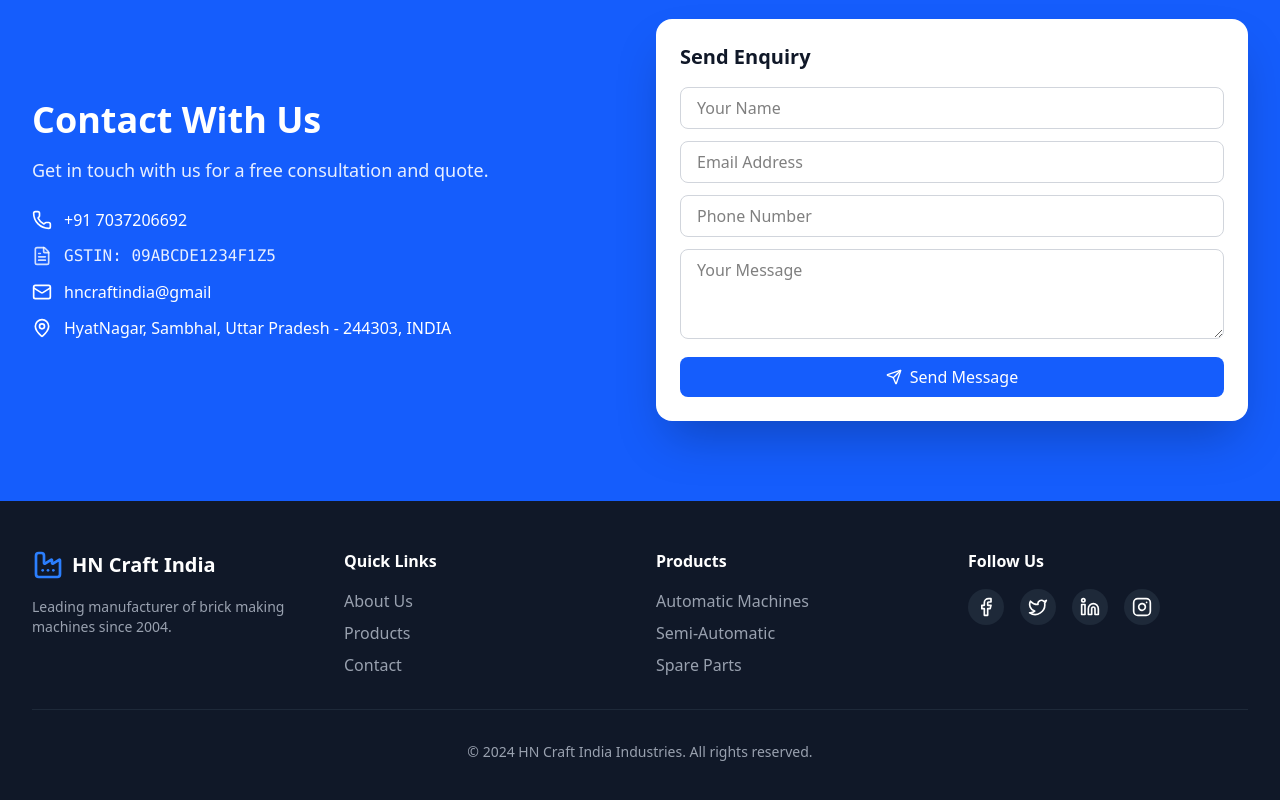
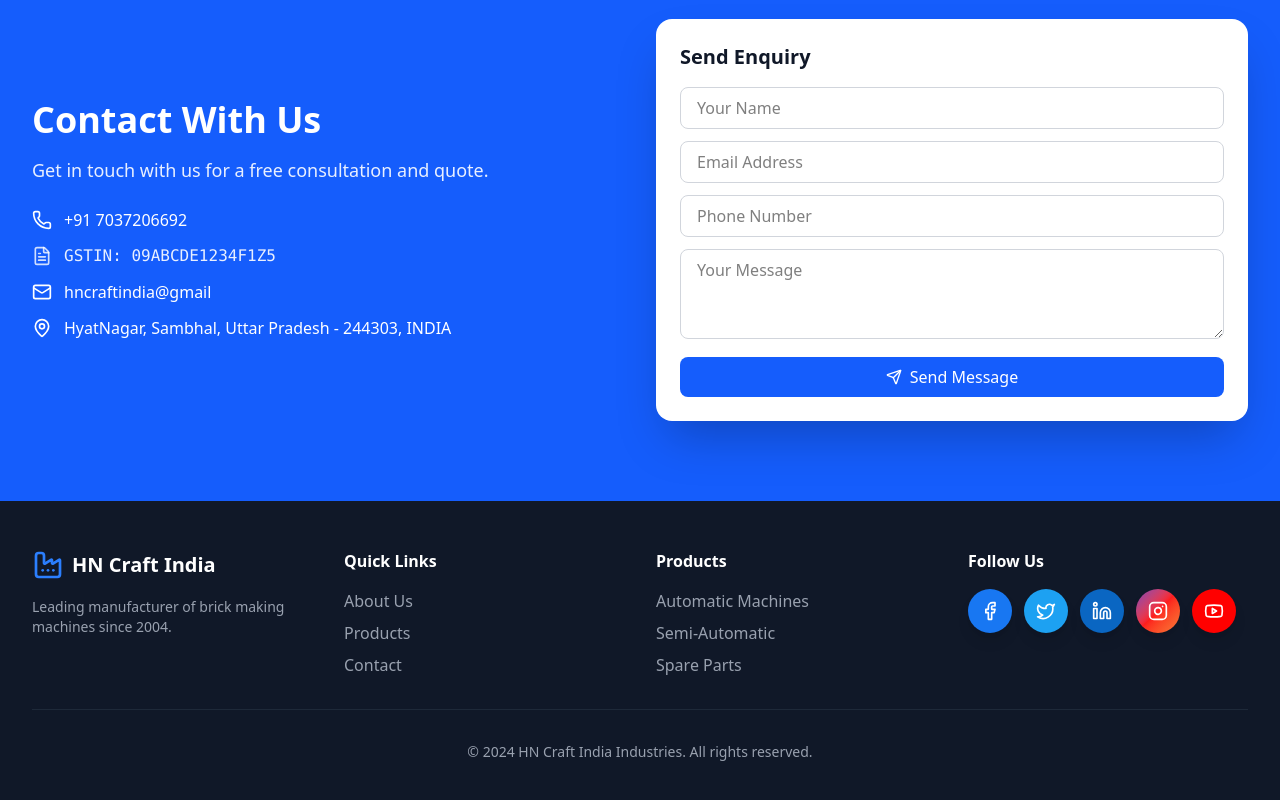
Before and after one commit to asifkl786/brick_machine, a React (Vite) app in the folder brick-machine-website/: page / in a window 1280 px wide. Shown: the part 2406-3206 px from the top of the page. Built offline with nearby package versions, Linux system fonts and the light colour scheme.

Commit message:
add social link

```diff
--- a/brick-machine-website/src/components/Landing.jsx
+++ b/brick-machine-website/src/components/Landing.jsx
@@ -20,6 +20,7 @@ import {
   Twitter,
   Linkedin,
   Instagram,
+  Youtube,
   ArrowUp,
   Play,
   Settings,
@@ -120,7 +121,39 @@ const stats = [
   { icon: Factory, value: '1000+', label: 'Machines Sold' },
   { icon: Star, value: '4.9', label: 'Customer Rating' }
 ];
-
+// Stats Social
+const socialLinks = [
+  {
+    Icon: Facebook,
+    href: "https://facebook.com/yourpage",
+    bgColor: "bg-[#1877F2]",
+    label: "Facebook"
+  },
+  {
+    Icon: Twitter,
+    href: "https://twitter.com/yourhandle",
+    bgColor: "bg-[#1DA1F2]",
+    label: "Twitter"
+  },
+  {
+    Icon: Linkedin,
+    href: "https://linkedin.com/company/yourcompany",
+    bgColor: "bg-[#0A66C2]",
+    label: "LinkedIn"
+  },
+  {
+    Icon: Instagram,
+    href: "https://instagram.com/yourhandle",
+    bgColor: "bg-gradient-to-br from-[#833AB4] via-[#FD1D1D] to-[#F77737]",
+    label: "Instagram"
+  },
+  {
+    Icon: Youtube,
+    href: "https://youtube.com/@yourchannel",
+    bgColor: "bg-[#FF0000]",
+    label: "YouTube"
+  }
+];
 const Landing = () => {
   const [isMenuOpen, setIsMenuOpen] = useState(false);
   const [showScrollTop, setShowScrollTop] = useState(false);
@@ -497,10 +530,10 @@ const Landing = () => {
             </div>
 
             {/* Social Links */}
-            <div>
+            {/* <div>
               <h4 className="font-bold mb-4">Follow Us</h4>
               <div className="flex space-x-4">
-                {[Facebook, Twitter, Linkedin, Instagram].map((Icon, index) => (
+                {[Facebook, Twitter, Linkedin, Instagram,Youtube].map((Icon, index) => (
                   <a
                     key={index}
                     href="#"
@@ -510,6 +543,23 @@ const Landing = () => {
                   </a>
                 ))}
               </div>
+            </div> */}
+            <div>
+            <h4 className="font-bold mb-4">Follow Us</h4>
+            <div className="flex flex-wrap gap-3">
+              {socialLinks.map((social, index) => (
+                <a
+                  key={index}
+                  href={social.href}
+                  target="_blank"
+                  rel="noopener noreferrer"
+                  className={`${social.bgColor} p-3 rounded-full hover:scale-110 transition-all duration-300 shadow-lg hover:shadow-xl`}
+                  aria-label={social.label}
+                >
+                  <social.Icon className="h-5 w-5 text-white" />
+                </a>
+              ))}
+            </div>
             </div>
           </div>
 
```
